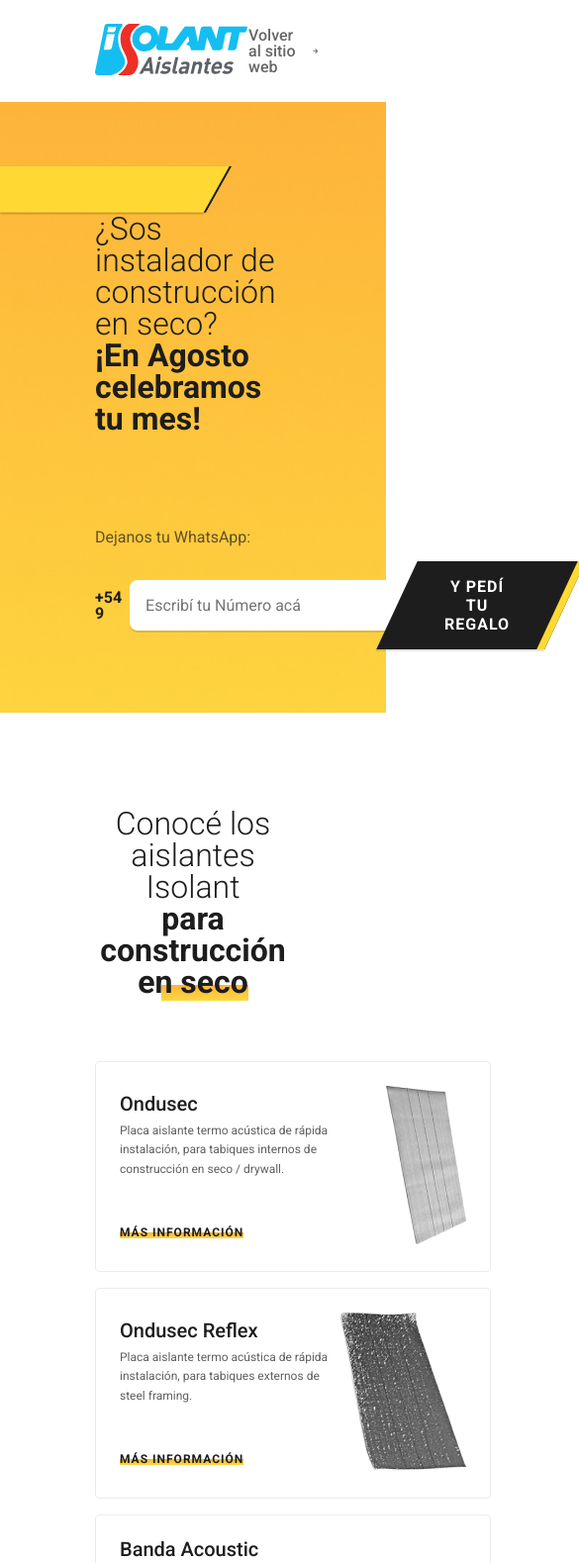
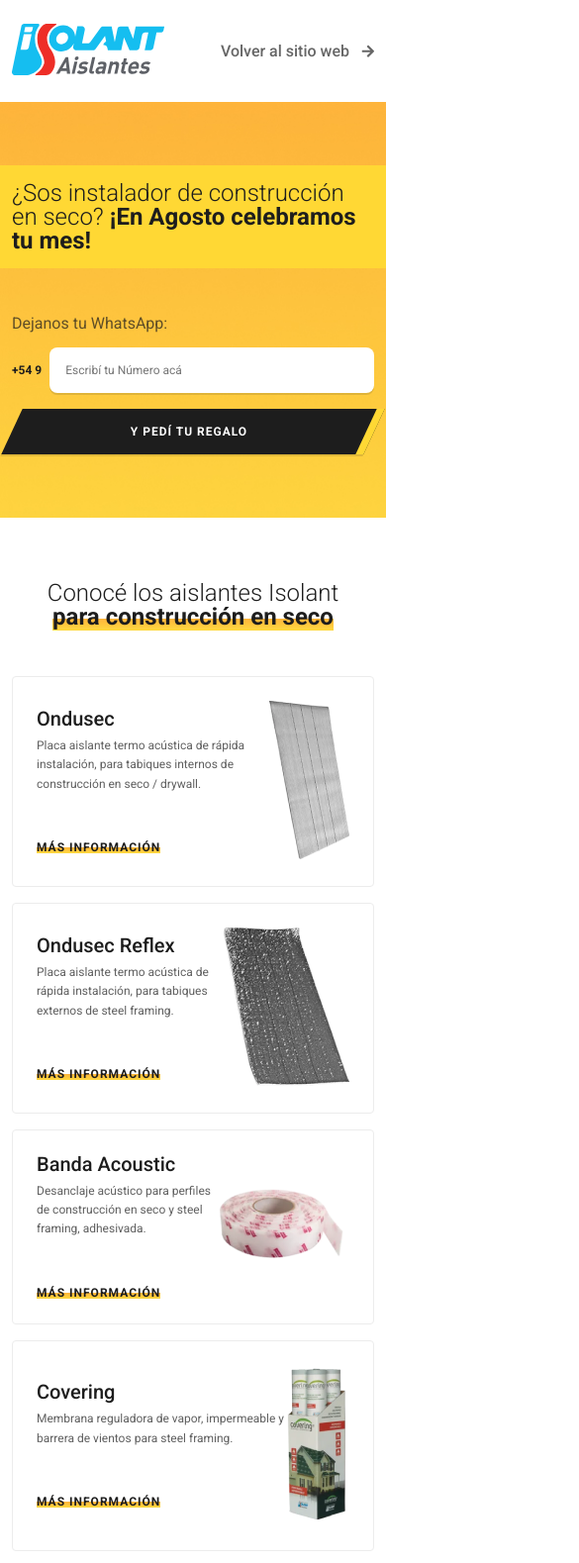
Before and after one commit to Isolant/landing-mes-del-durlero, a website: page index.html in a window 390 px wide. Shown: the top 1579 px of the page at 99% size, 585 px wide, since content can reach past the window. Drawn offline with Linux system fonts and the light colour scheme.

Commit message:
Responsiveness

```diff
--- a/assets/sass/website.scss
+++ b/assets/sass/website.scss
@@ -57,6 +57,7 @@
     background-image: url('/dist/img/title-background.png');
     background-repeat: no-repeat;
     background-size: 60%;
+    background-position: center;
 
     h1 {
       @include config.text(var(--s), var(--black), 300);
@@ -269,7 +270,252 @@
             opacity: 1;
           }
         }
+
+        &:first-child {
+          margin-left: 0;
+        }
       }
     }
   }
 }
+
+// RESPONSIVE
+
+// 1240
+@media screen and (max-width: 1240px) {
+  .hero {
+    .title-container {
+      background-size: 75%;
+    }
+  }
+}
+
+// 1024
+@media screen and (max-width: 1024px) {
+  .hero {
+    .title-container {
+      background-size: 85%;
+    }
+  }
+}
+
+// 900
+@media screen and (max-width: 900px) {
+  .wrapper {
+    padding-left: var(--s);
+    padding-right: var(--s);
+  }
+}
+
+// 768
+@media screen and (max-width: 768px) {
+  .hero {
+    .title-container {
+      background-size: 100%;
+
+      h1 {
+        font-size: var(--xs);
+      }
+    }
+
+    form {
+      .input-group {
+        input[type="number"] {
+          min-width: 210px;
+        }
+
+        button {
+          padding: var(--xxs) var(--s)
+        }
+      }
+    }
+  }
+}
+
+// 590
+@media screen and (max-width: 590px) {
+  .wrapper {
+    padding-left: var(--xxxs);
+    padding-right: var(--xxxs);
+  }
+
+  .hero {
+    .title-container {
+      padding-top: var(--xs);
+      padding-bottom: var(--xs);
+    }
+
+    form {
+      .input-group {
+        span {
+          font-size: var(--xxxs);
+        }
+
+        input[type="number"] {
+          font-size: var(--xxxs);
+          min-width: 160px;
+        }
+
+        button {
+          padding: var(--xxs);
+
+          h4 {
+            font-size: var(--xxxs);
+          }
+        }
+      }
+    }
+  }
+}
+
+// 490
+@media screen and (max-width: 490px) {
+  .hero {
+    .title-container {
+      padding-top: var(--xxs);
+      padding-bottom: var(--xxs);
+
+      h1 {
+        strong {
+          display: inline;
+        }
+      }
+    }
+  }
+
+  .products {
+    padding-top: var(--l);
+    padding-bottom: var(--l);
+
+    .title-container {
+      h2 {
+        font-size: var(--xs);
+      }
+    }
+
+    ul {
+      margin-top: var(--m);
+    }
+  }
+
+  .isolant-plus {
+    padding-top: var(--l);
+    padding-bottom: var(--l);
+
+    h3 {
+      font-size: var(--xxs);
+    }
+  }
+}
+
+// 460
+@media screen and (max-width: 460px) {
+  .hero {
+    .title-container {
+      background: transparent;
+      background-color: var(--yellow);
+    }
+  }
+}
+
+// 420
+@media screen and (max-width: 420px) {
+  .hero {
+    form {
+      .input-group {
+        flex-wrap: wrap;
+
+        input[type="number"] {
+          flex: 1;
+        }
+
+        button {
+          left: 0;
+          flex: 100%;
+          margin-top: var(--xxs);
+        }
+      }
+    }
+  }
+
+  .products {
+    ul {
+      grid-template-columns: 1fr;
+    }
+  }
+}
+
+// 375
+@media screen and (max-width: 375px) {
+  footer {
+    .wrapper {
+      ul {
+        li {
+          margin-left: var(--xxs);
+        }
+      }
+    }
+  }
+}
+
+// 320
+@media screen and (max-width: 320px) {
+  header {
+    .logo {
+      svg {
+        width: 120px;
+      }
+    }
+
+    .site {
+      font-size: var(--xxxs);
+    }
+  }
+
+  .hero {
+    padding-top: var(--m);
+    padding-bottom: var(--m);
+
+    .title-container {
+      h1 {
+        font-size: var(--xxs);
+      }
+    }
+
+    form {
+      margin-top: var(--s);
+    }
+  }
+
+  .products {
+    padding-top: var(--m);
+    padding-bottom: var(--m);
+
+    ul {
+      li {
+        padding: var(--xxs);
+
+        .image-container {
+          img {
+            max-width: 90px;
+          }
+        }
+      }
+    }
+  }
+
+  .isolant-plus {
+    padding-top: var(--m);
+    padding-bottom: var(--m);
+  }
+
+  footer {
+    .wrapper {
+      flex-direction: column;
+
+      ul {
+        margin-top: var(--xs);
+      }
+    }
+  }
+}
```
Also changed, not shown: dist/css/website.css, 1 other file.
